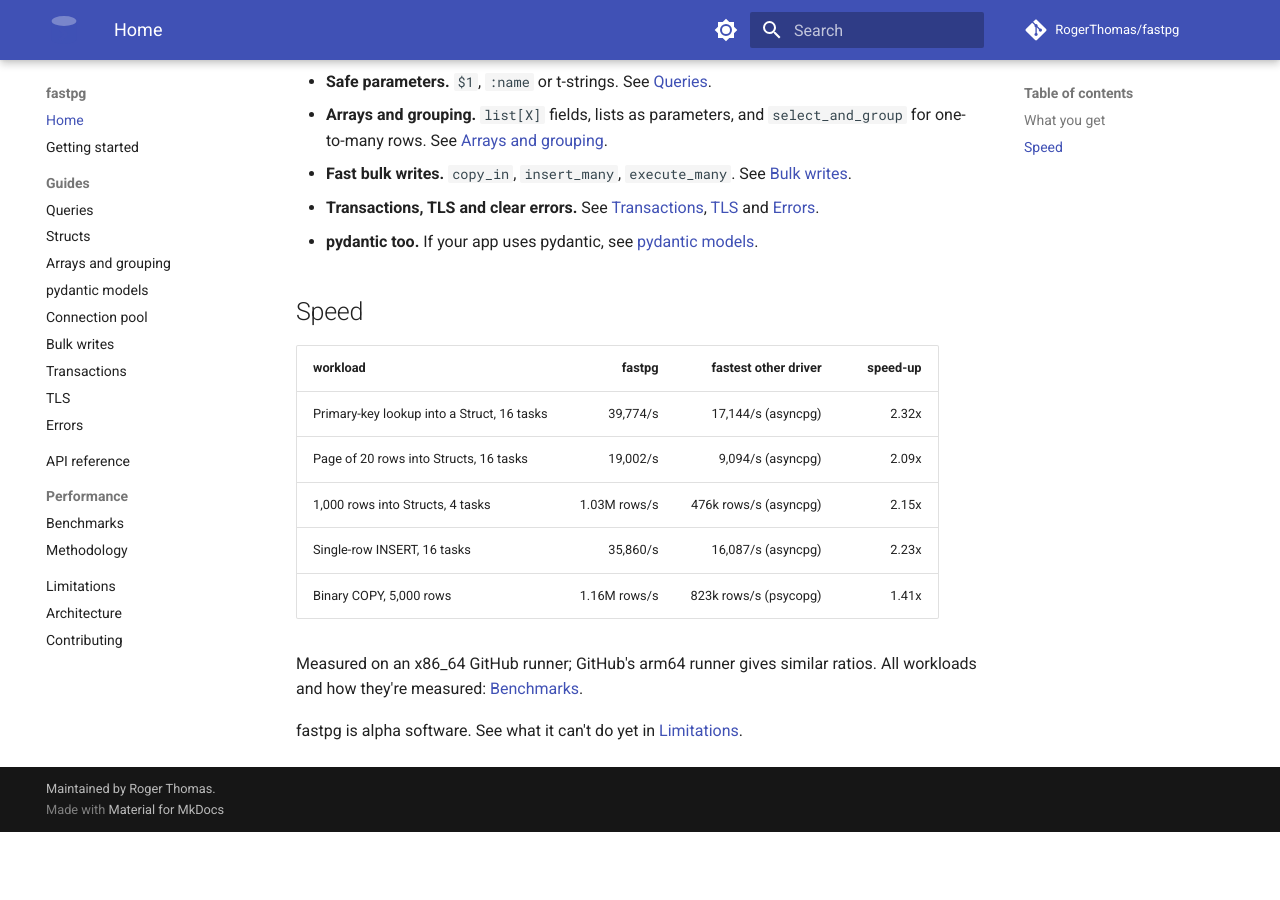
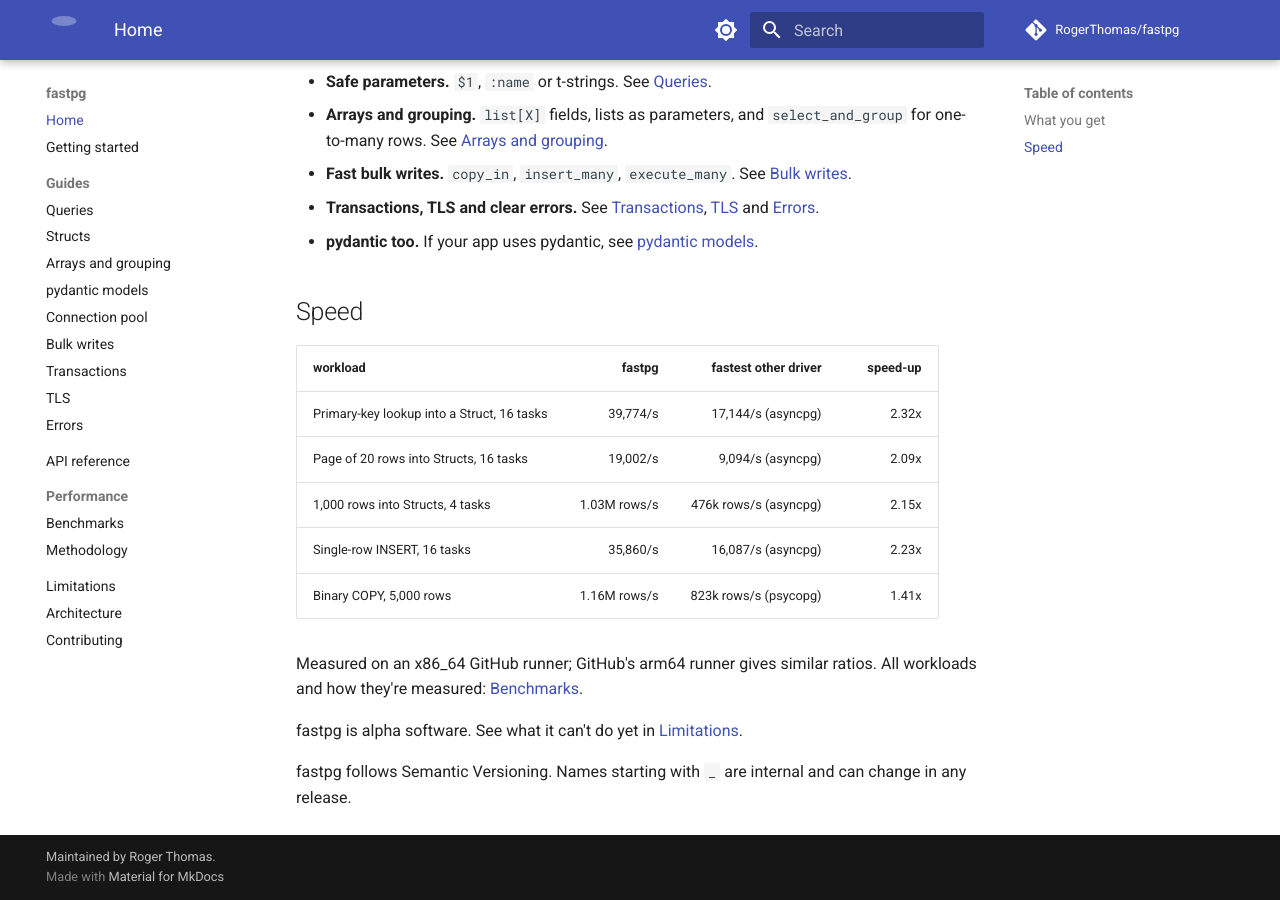
Before and after one commit to RogerThomas/fastpg, an MkDocs documentation site: the page built from docs/index.md, in a window 1280 px wide and 900 px high, scrolled down 918 px. Built offline with MkDocs 1.6.1 and Material for MkDocs 9.7.7, drawn with Linux system fonts in a browser that asks for light colours; comment, search, counter and statistics services are not loaded; before the commit the page ends 1750 px from its top, so only the background shows below that.

Commit message:
docs: say fastpg follows Semantic Versioning

```diff
--- a/docs/index.md
+++ b/docs/index.md
@@ -65,3 +65,5 @@
 All workloads and how they're measured: [Benchmarks](performance.md).
 
 fastpg is alpha software. See what it can't do yet in [Limitations](limitations.md).
+
+fastpg follows Semantic Versioning. Names starting with `_` are internal and can change in any release.
```
